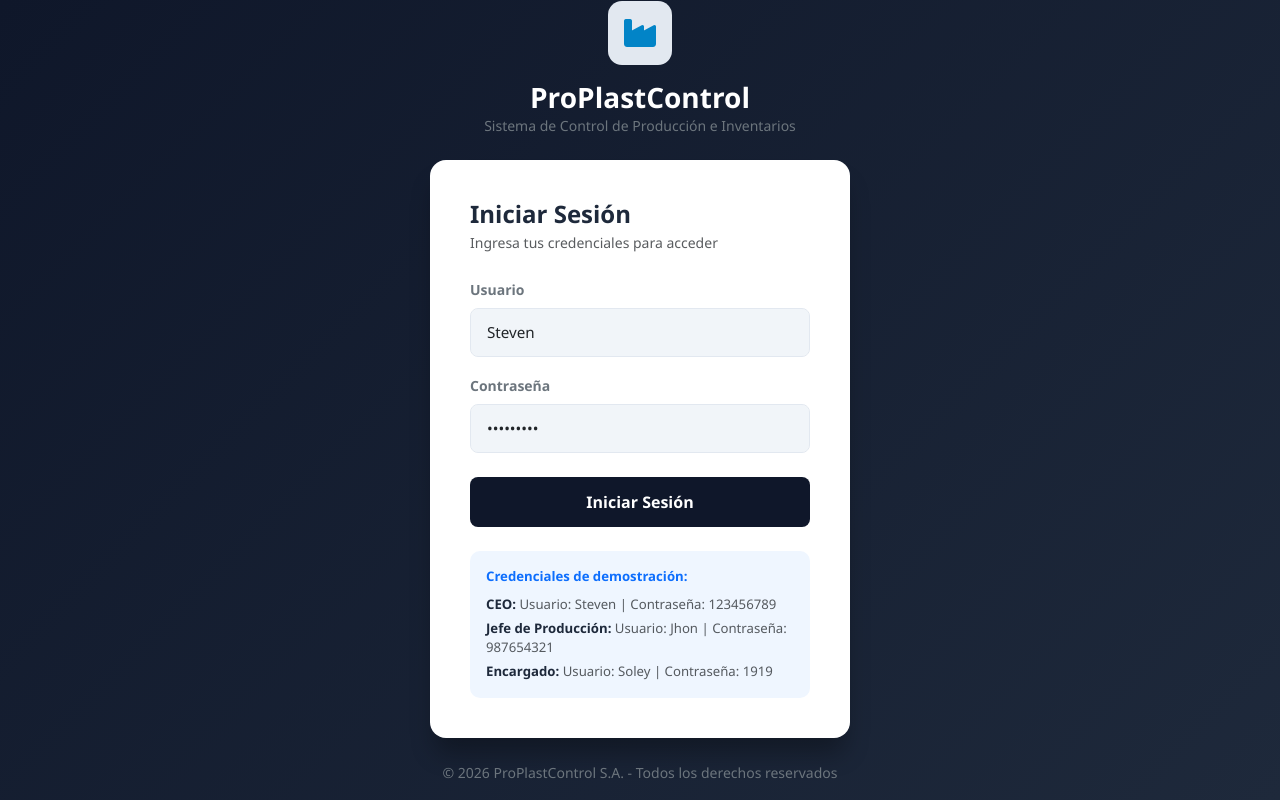
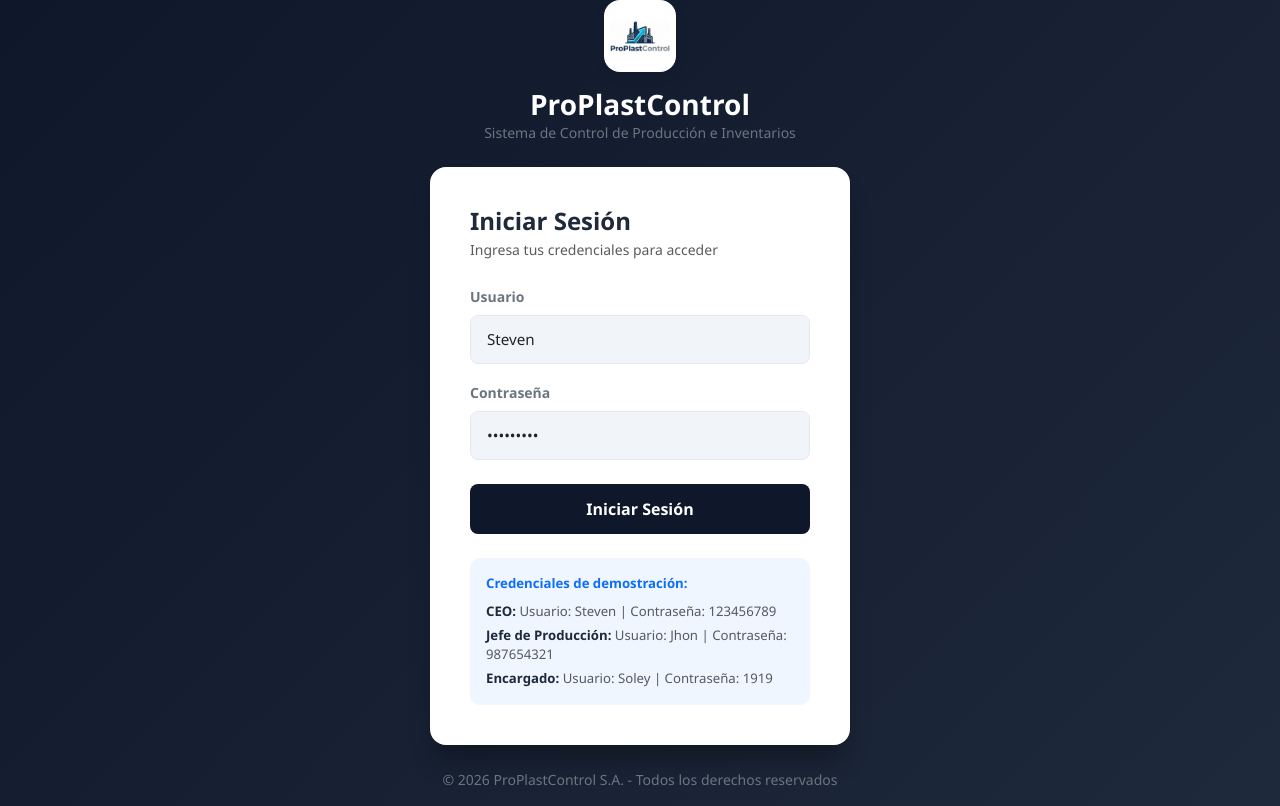
Before and after one commit to jstevengarciagonzalez-cmd/ProPlastControl-Backend, a website: page public/index.html in a window 1280 px wide. Drawn offline with nearby package versions, Linux system fonts and the light colour scheme.

Commit message:
Feat: Agregar logo de ProPlastControl desde la carpeta assets al login y dashboard

```diff
--- a/public/index.html
+++ b/public/index.html
@@ -26,17 +26,22 @@
       max-width: 420px;
       box-shadow: 0 20px 25px -5px rgba(0, 0, 0, 0.3);
     }
-    .brand-icon {
-      width: 64px;
-      height: 64px;
-      background-color: #e2e8f0;
-      border-radius: 14px;
+    .brand-logo-container {
+      width: 72px;
+      height: 72px;
+      background-color: #ffffff;
+      border-radius: 16px;
       display: flex;
       align-items: center;
       justify-content: center;
       margin: 0 auto 1rem auto;
-      color: #0284c7;
-      font-size: 2rem;
+      padding: 6px;
+      box-shadow: 0 4px 12px rgba(0, 0, 0, 0.15);
+    }
+    .brand-logo-container img {
+      width: 100%;
+      height: 100%;
+      object-fit: contain;
     }
     .form-control-custom {
       background-color: #f1f5f9;
@@ -44,6 +49,11 @@
       border-radius: 8px;
       padding: 0.75rem 1rem;
       font-size: 0.95rem;
+    }
+    .form-control-custom:focus {
+      background-color: #ffffff;
+      border-color: #0284c7;
+      box-shadow: 0 0 0 3px rgba(2, 132, 199, 0.15);
     }
     .btn-login {
       background-color: #0f172a;
@@ -70,8 +80,9 @@
 <body>
 
   <div class="text-center">
-    <div class="brand-icon">
-      <i class="fa-solid fa-industry"></i>
+    <!-- Logo Oficial desde la carpeta assets -->
+    <div class="brand-logo-container">
+      <img src="assets/logo.png" alt="ProPlastControl Logo" onerror="this.src='assets/logo.jpg'">
     </div>
     <h3 class="fw-bold mb-0 text-white">ProPlastControl</h3>
     <p class="text-secondary small mb-4">Sistema de Control de Producción e Inventarios</p>
```
Also changed, not shown: public/dashboard.html (+3 -3 lines), public/assets/logo.png (added).
